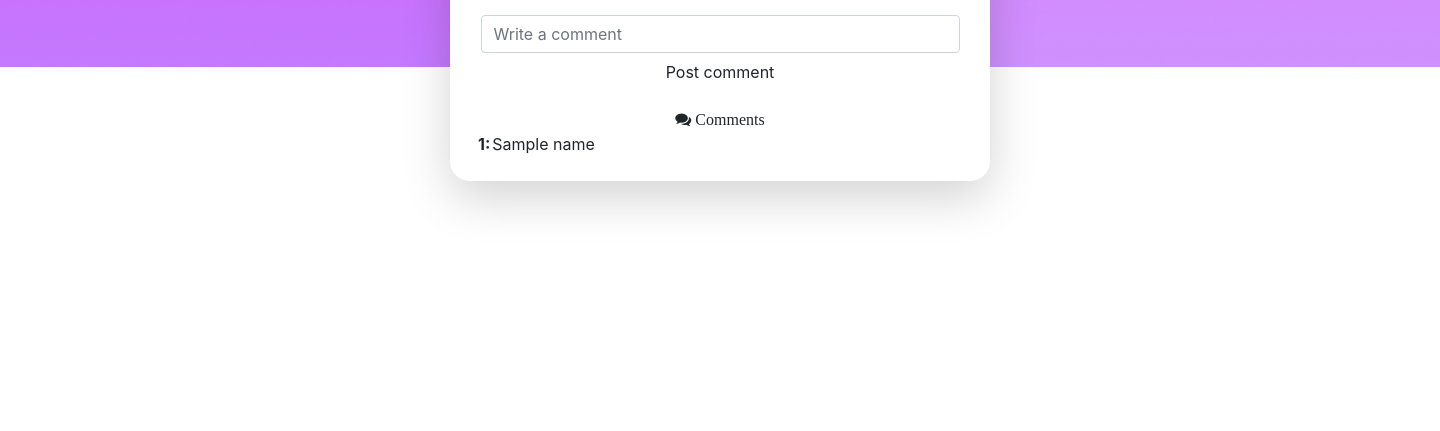
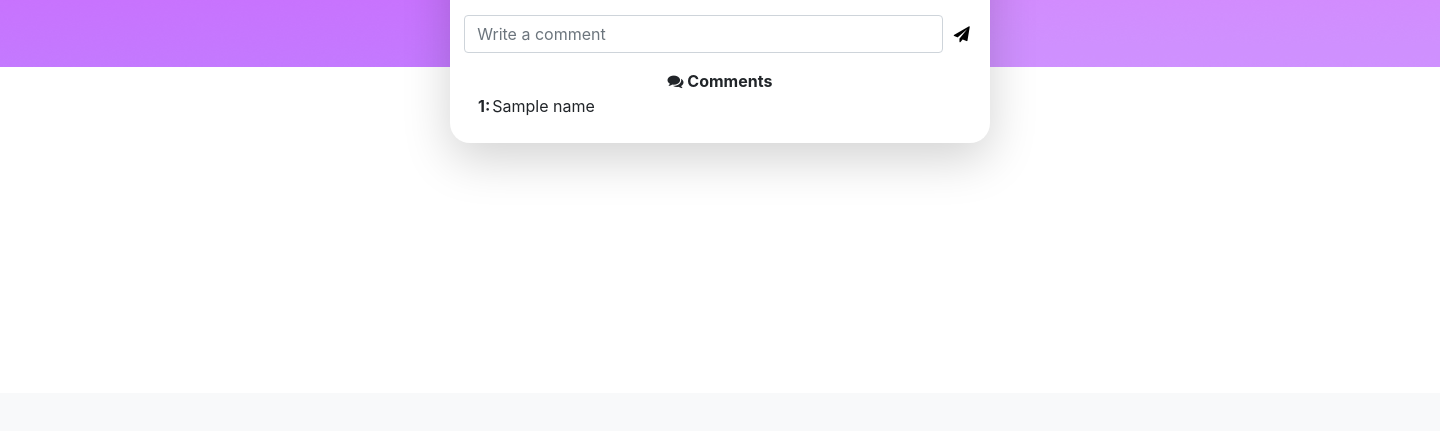
Before and after one commit to RickSunder/picus2.0, a Flask app: template templates/eventfeed.html in a window 1440 px wide. Shown: the part 873-1304 px from the top of the page. After the commit the page ends 1038 px from the top, so only its background shows below. Run offline with Flask 2, Linux system fonts and the light colour scheme; a user stored in the database is signed in; tables that the repository leaves empty hold one stand-in row (values such as "Sample post"); the template is opened without the code that fills it: most values are stand-ins (such as "Sample title", 1, 10 or a date in 2020); some libraries are stand-ins or nearby versions; some web fonts are replaced.

Commit message:
steeds dichterbij

```diff
--- a/templates/eventfeed.html
+++ b/templates/eventfeed.html
@@ -150,13 +150,13 @@
 			     <table border="0" width="100%">
 			         <tr>
 			             <td align="left">
-			                 <span><i class="icon ion-md-pin"></i> {{ row[2] }}</span><br>
+			                 <span><i class="icon ion-md-pin"></i><b>&nbsp;&nbsp;&nbsp;&nbsp;&nbsp;&nbsp;{{ row[0]}}:</b> {{ row[2] }}</span><br>
 			             </td>
 			             <td align = "right">
 			                       <div align="right">
-			                       <a><span>likes: {{ row[4] }}</span></a>
-                    			   <a class="button_view"><i class="fa fa-thumbs-up" onclick="like('{{row[3]}}', '{{ event }}')"></i></a>
-                    			   <a class="button_view2"><i class="fa fa-thumbs-down" onclick="dislike('{{row[3]}}', '{{ event }}')"></i></a>&nbsp;&nbsp;
+			                       <a><span><b>likes: </b>{{ row[4] }}</span></a>
+                    			   <a><i class="fa fa-thumbs-up" onclick="like('{{row[3]}}', '{{ event }}')"></i></a>
+                    			   <a><i class="fa fa-thumbs-down" onclick="dislike('{{row[3]}}', '{{ event }}')"></i></a>&nbsp;&nbsp;
                     		 </div>
 			             </td>
 			         </tr>
@@ -167,9 +167,10 @@
 			  </span>
 			  <div class="form-group">
                 <input type = "text" id ="form-value" autocomplete="off" placeholder="search for gif" type="text"/>
-                <button id="button_gif" class="search_button" type="submit" > Search GIF </button>
-                <button id="post_gif" onclick="submit_gif('{{ row[3] }}')"> Post GIF </button>
-                <input type="reset" id="reset_button" value="Reset">
+                <button style="background:Transparent;background-repeat:no-repeat;border: none;cursor:pointer;overflow:hidden;" id="btn btn-default" class="search_button" type="submit" value="{{ row[3] }}"> <i class="fa fa-search" aria-hidden="true"></i></button>
+                <button style="background:Transparent;background-repeat:no-repeat;border: none;cursor:pointer;overflow:hidden;" id="btn btn-default" onclick="submit_gif('{{ row[3] }}')"><i class="fa fa-paper-plane" aria-hidden="true"></i> </button>
+                <button type="reset" id="reset_button" value="Reset" style="background:Transparent;background-repeat:no-repeat;border: none;cursor:pointer;overflow:hidden;" type="reset" id="reset_button" value="Reset"><i class="fa fa-refresh" aria-hidden="true"></i></button>
+
                 <img id="here_is_gif" src="giphyURL"/>
                 </div>
 			  <div class="search">
@@ -183,9 +184,9 @@
                             <input class="form-control" name="pic" value="{{ row[3] }}"  type="hidden"/>
                         <!--</div>-->
                         <!--<div class="form-group">-->
-                            <button class="btn btn-default" type="submit">Post comment</button>
+                        <button style="background:Transparent;background-repeat:no-repeat;border: none;cursor:pointer;overflow:hidden;" type="submit"><i class="fa fa-paper-plane" aria-hidden="true"></i></button>
                         </div>
-                        <b><i class="fa fa-comments"> Comments</i></b>
+                        <b><i class="fa fa-comments"></i> Comments</b>
                         <center>
                         <table width="90%" height = "40%">
                             <tbody style="display: block; border: 0; max-height: 170px; overflow-y: scroll">
--- a/templates/groupview.html
+++ b/templates/groupview.html
@@ -201,7 +201,7 @@
 			                                   <form style="align:left;" action="{{ url_for('comment') }}">
                                                     <fieldset>
                                                         <div class="form-group" width = "60%">
-                                                            <input class="form-control" name="comments" placeholder="Write a comment" type="text" size="40"/>
+                                                            <input class="form-control" name="comments" placeholder="Write a comment" type="text"/>
                                                             <input class="form-control" name="pic" value="{{ row[3] }}"  type="hidden"/>
                                                             <button style="background:Transparent;background-repeat:no-repeat;border: none;cursor:pointer;overflow:hidden;" type="submit"><i class="fa fa-paper-plane" aria-hidden="true"></i></button>
                                                         </div>
--- a/templates/search.html
+++ b/templates/search.html
@@ -78,13 +78,15 @@
         <div style="font-family: Rubik Mono One; background-color: black; border-radius: 20px; color: white; padding: 10px; width: 30%; margin-left:auto; margin-right:auto; display: table;">
         <table class="gecentreerd">
           <tr>
-            <td style="font-style: normal;">Search results for: {{ zoekopdracht }}</td>
+            <td style="font-style: normal;"><center>Search results for: {{ zoekopdracht }}</center></td>
           </tr>
               {% for i in resultaten %}
                   {% if resultaten|length > 0 %}
 
                       <tr>
-                        <td style="margin-left:auto; margin-right:auto; display: table;"class="partofgroup2"><a style="color:#B9B9B9" onclick="get_group('{{ i }}')">{{i}}</a></td>
+                        <td style="margin-left:auto; margin-right:auto; display: table;"class="partofgroup2">
+                            <a id="zoek" style="color:white" href="eventfeed/?value={{i}}">{{i}}</a>
+                        </td>
                       </tr>
 
                   {% else %}
```
Also changed, not shown: static/styles.css (line endings or trailing spaces).
